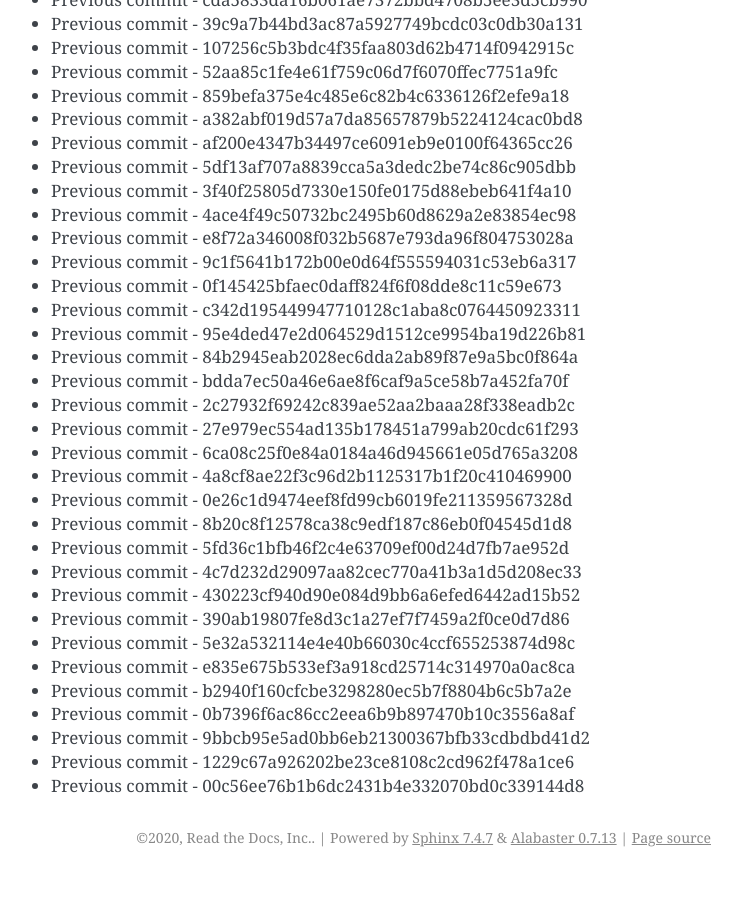
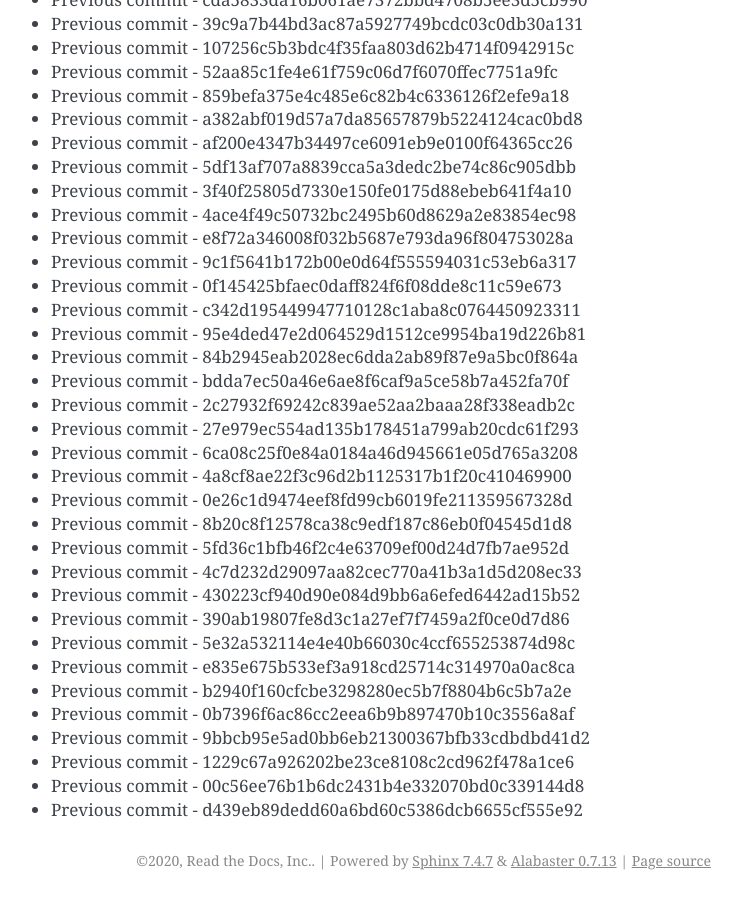
Before and after one commit to readthedocs/rtd-git-stresstest, a Sphinx documentation site: the page built from docs/updates.rst, in a window 1280 px wide and 900 px high, scrolled down 62289 px. Shown: the whole window, without its empty margins (399-1141 px from the left). Built offline with Sphinx 7.4.7, drawn with Linux system fonts in a browser that asks for light colours; before the commit the page ends 63166 px from its top, so only the background shows below that.

Commit message:
Generating commit from previous: d439eb89dedd60a6bd60c5386dcb6655cf555e92

```diff
--- a/docs/updates.rst
+++ b/docs/updates.rst
@@ -2649,3 +2649,4 @@ It can be tested for any performance characteristics.
 * Previous commit - 9bbcb95e5ad0bb6eb21300367bfb33cdbdbd41d2
 * Previous commit - 1229c67a926202be23ce8108c2cd962f478a1ce6
 * Previous commit - 00c56ee76b1b6dc2431b4e332070bd0c339144d8
+* Previous commit - d439eb89dedd60a6bd60c5386dcb6655cf555e92
```
